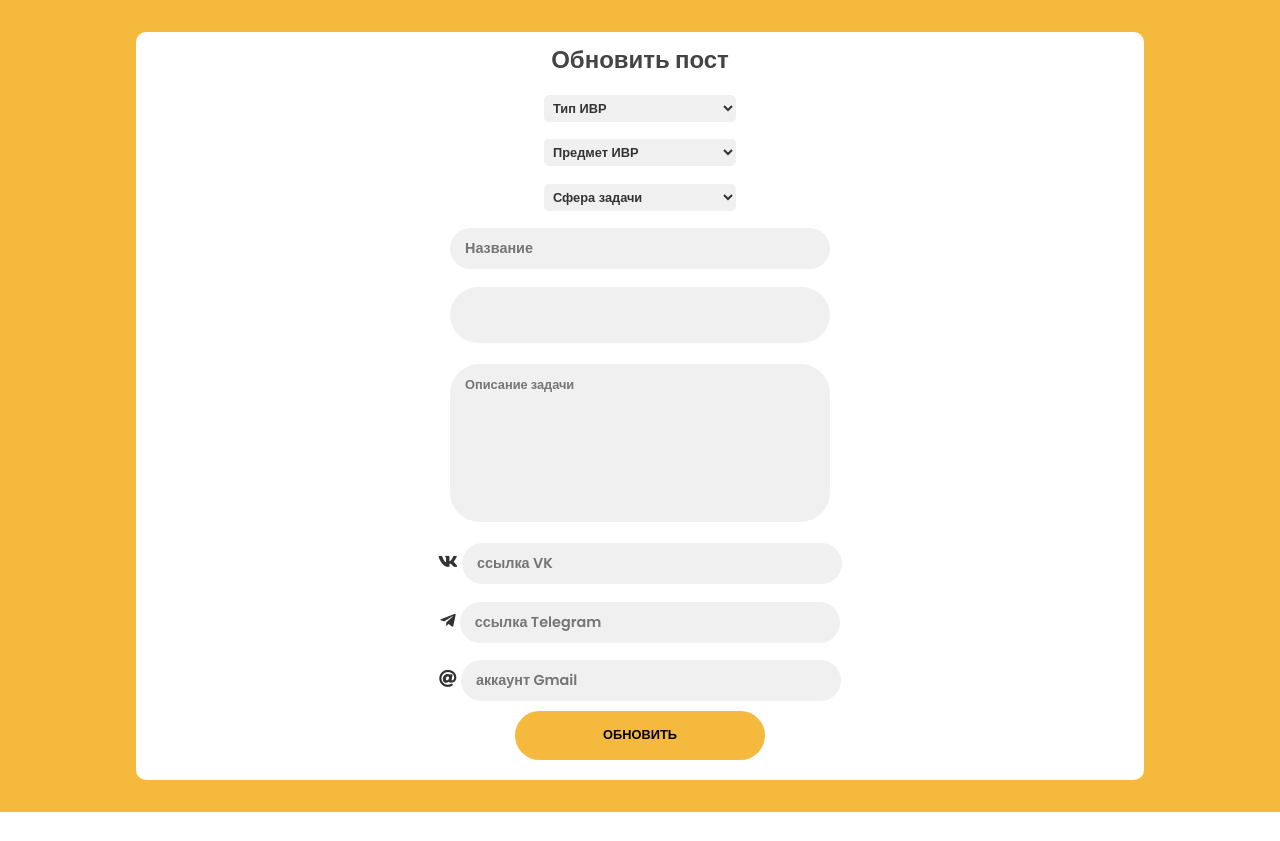
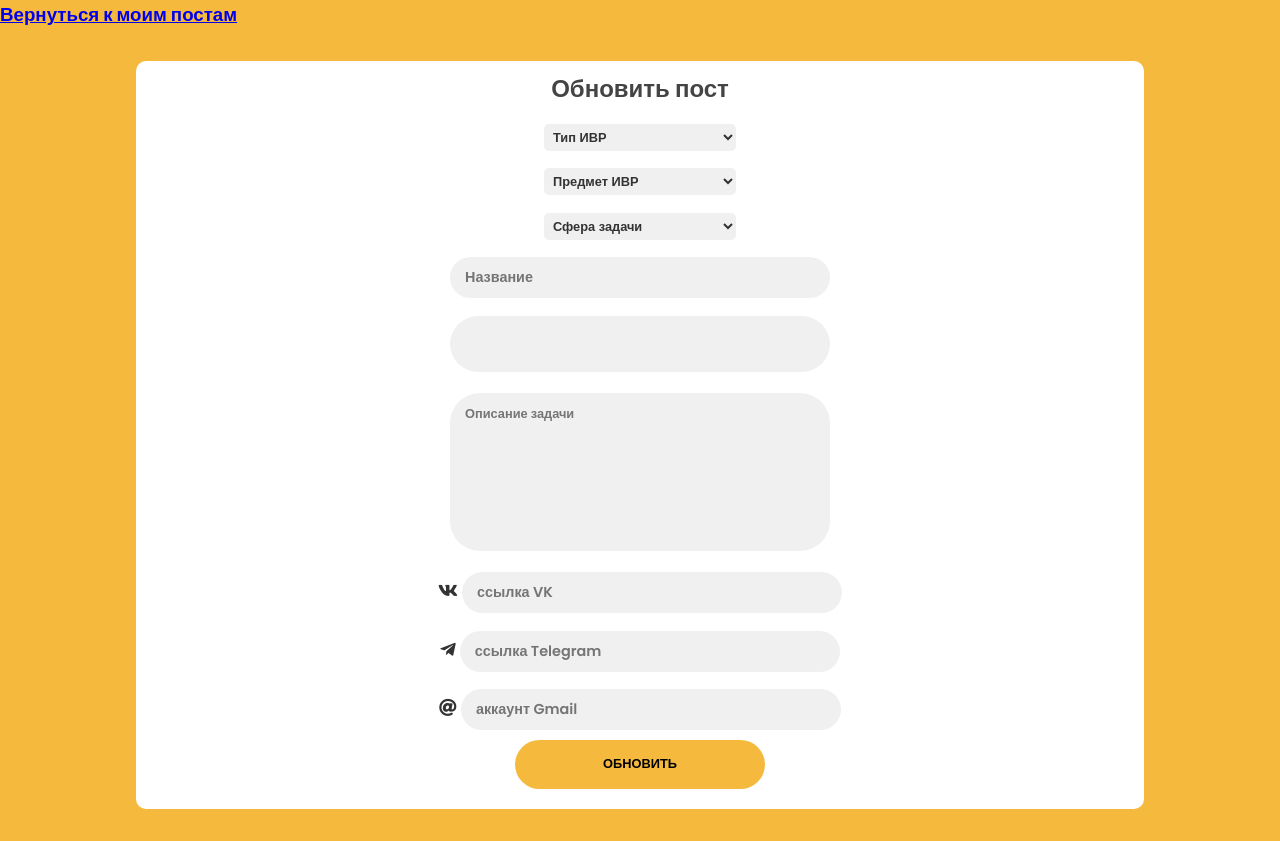
Before and after one commit to nocthu/IVR, a Flask app: page /update/post/1 in a window 1280 px wide. Before the commit the page ends 812 px from the top, so only its background shows below. Run offline with Flask 2, Linux system fonts and the light colour scheme; data that the repository does not hold is empty; parts of the project's set-up code (start-up, migrations or seed data) failed here and were passed over; some libraries are stand-ins or nearby versions.

Commit message:
db-posts-update-5

```diff
--- a/templates/myposts.html
+++ b/templates/myposts.html
@@ -12,7 +12,7 @@
     <link href="https://fonts.googleapis.com/css2?family=Nunito:wght@700;900&display=swap" rel="stylesheet">
 </head>
 <body>
-
+    <h3 class="h-back"><a href="/" class="hr-back">Вернуться на главную страницу</a></h3>
     <form action="" method="post">
 
         <section class="">
--- a/templates/update_idea.html
+++ b/templates/update_idea.html
@@ -12,6 +12,8 @@
     <link href="https://fonts.googleapis.com/css2?family=Nunito:wght@700;900&display=swap" rel="stylesheet">
 </head>
 <body>
+
+    <h3 class="h-back"><a href="/myposts" class="hr-back">Вернуться к моим постам</a></h3>
 
     <form action="" method="post" >
         <div class="create-field">
--- a/templates/update_post.html
+++ b/templates/update_post.html
@@ -12,6 +12,8 @@
     <link href="https://fonts.googleapis.com/css2?family=Nunito:wght@700;900&display=swap" rel="stylesheet">
 </head>
 <body>
+
+    <h3 class="h-back"><a href="/myposts" class="hr-back">Вернуться к моим постам</a></h3>
 
     <form action="" method="post" >
         <div class="create-field">
--- a/templates/update_vacancy.html
+++ b/templates/update_vacancy.html
@@ -12,6 +12,8 @@
     <link href="https://fonts.googleapis.com/css2?family=Nunito:wght@700;900&display=swap" rel="stylesheet">
 </head>
 <body>
+
+    <h3 class="h-back"><a href="/myposts" class="hr-back">Вернуться к моим постам</a></h3>
 
     <form action="" method="post" >
         <div class="create-field">
```
Also changed, not shown: templates/update_quiz.html (+1 -12 lines).
